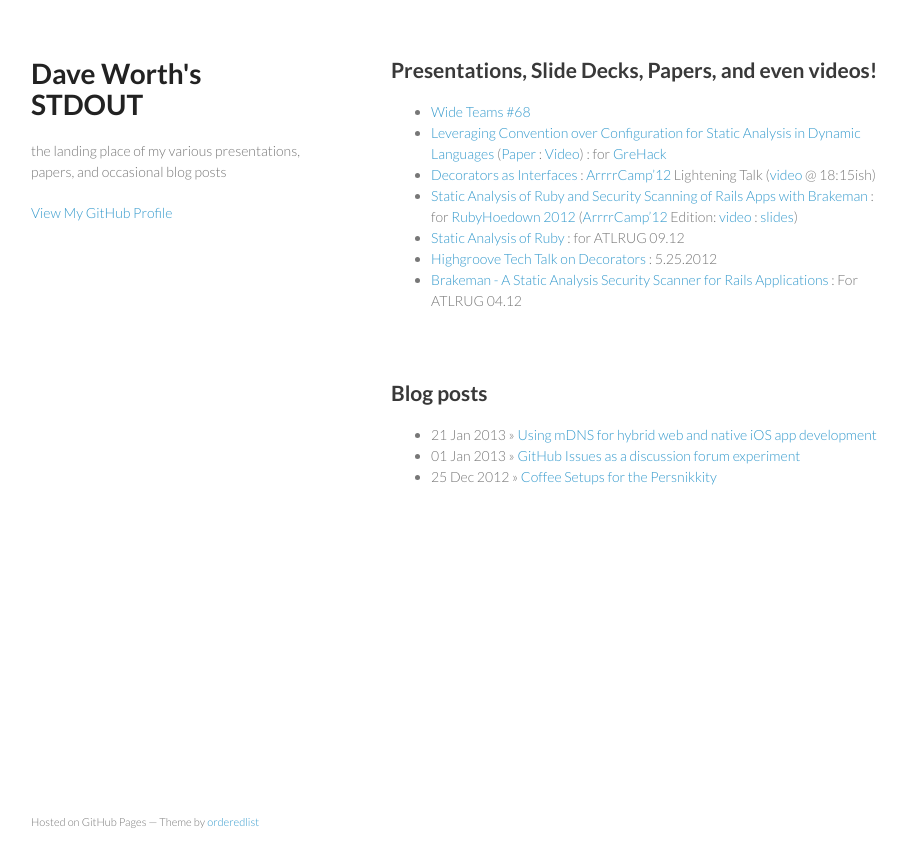
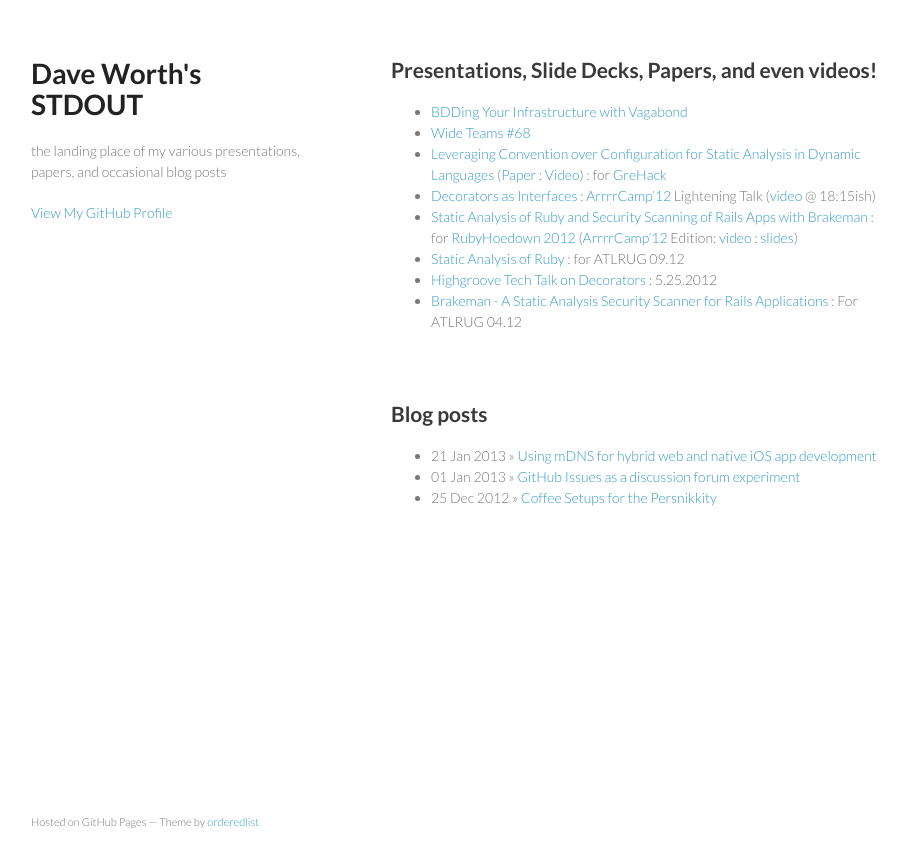
Before and after one commit to daveworth/daveworth.github.com, a Jekyll site: the page built from index.md, in a window 1280 px wide. Shown: the top 867 px of the page, without its empty margins (179-1085 px from the left). Built offline with Jekyll 4.4.1, drawn with Linux system fonts in a browser that asks for light colours.

Commit message:
add BDDing infrastructure talk

```diff
--- a/index.md
+++ b/index.md
@@ -1,10 +1,11 @@
 ---
 layout: default
 ---
+* [BDDing Your Infrastructure with Vagabond](http://daveworth.github.io/8_30_2013_BDD_Your_Infrastructure_with_Vagabond/#slide-0)
 * [Wide Teams #68](http://www.wideteams.com/2013/01/30/episode-68-david-worth-of-big-nerd-ranch/)
 * [Leveraging Convention over Configuration for Static Analysis in Dynamic Languages](http://ensiwiki.ensimag.fr/images/7/70/GreHack-2012-talk-David_Worth_and_Justin_Collins-Leveraging_Convention_over_Configuration_for_Static_Analysis_in_Dynamic_Languages.pdf) ([Paper](http://ensiwiki.ensimag.fr/images/c/c5/GreHack-2012-Leveraging_Convention_over_Configuration_for_Static_Analysis_in_Dynamic_Languages.pdf) : [Video](http://www.youtube.com/watch?feature=player_embedded&v=tHUxZbNktxg)) : for [GreHack](http://grehack.org/en/)
-* [Decorators as Interfaces](http://daveworth.github.com/ArrrrCamp_2012-DecoratorsAsInterfaces) : [ArrrrCamp'12](http://2012.arrrrcamp.be/) Lightening Talk ([video](http://vimeo.com/groups/arrrrcamp/videos/51898787) @ 18:15ish)
-* [Static Analysis of Ruby and Security Scanning of Rails Apps with Brakeman](http://daveworth.github.com/RubyHoedown_2012-StaticAnalysisAndSecurityAnalysisWithBrakeman) : for [RubyHoedown 2012](http://rubyhoedown.com/) ([ArrrrCamp'12](http://2012.arrrrcamp.be/) Edition: [video](http://vimeo.com/groups/arrrrcamp/videos/51635385) : [slides](http://daveworth.github.com/ArrrrCamp_2012-StaticAnalysisAndSecurityAnalysisWithBrakeman/))
-* [Static Analysis of Ruby](http://daveworth.github.com/ATLRUG_07_2012-StaticAnalysisRuby/) : for ATLRUG 09.12
-* [Highgroove Tech Talk on Decorators](http://daveworth.github.com/5-25-2012-Highgroove-Tech-Talk---Decorators/) :  5.25.2012
-* [Brakeman - A Static Analysis Security Scanner for Rails Applications](http://daveworth.github.com/ATLRUG_04_2012-BrakemanPresentation/) : For ATLRUG 04.12
+* [Decorators as Interfaces](http://daveworth.github.io/ArrrrCamp_2012-DecoratorsAsInterfaces) : [ArrrrCamp'12](http://2012.arrrrcamp.be/) Lightening Talk ([video](http://vimeo.com/groups/arrrrcamp/videos/51898787) @ 18:15ish)
+* [Static Analysis of Ruby and Security Scanning of Rails Apps with Brakeman](http://daveworth.github.io/RubyHoedown_2012-StaticAnalysisAndSecurityAnalysisWithBrakeman) : for [RubyHoedown 2012](http://rubyhoedown.com/) ([ArrrrCamp'12](http://2012.arrrrcamp.be/) Edition: [video](http://vimeo.com/groups/arrrrcamp/videos/51635385) : [slides](http://daveworth.github.com/ArrrrCamp_2012-StaticAnalysisAndSecurityAnalysisWithBrakeman/))
+* [Static Analysis of Ruby](http://daveworth.github.io/ATLRUG_07_2012-StaticAnalysisRuby/) : for ATLRUG 09.12
+* [Highgroove Tech Talk on Decorators](http://daveworth.github.io/5-25-2012-Highgroove-Tech-Talk---Decorators/) :  5.25.2012
+* [Brakeman - A Static Analysis Security Scanner for Rails Applications](http://daveworth.github.io/ATLRUG_04_2012-BrakemanPresentation/) : For ATLRUG 04.12
```
